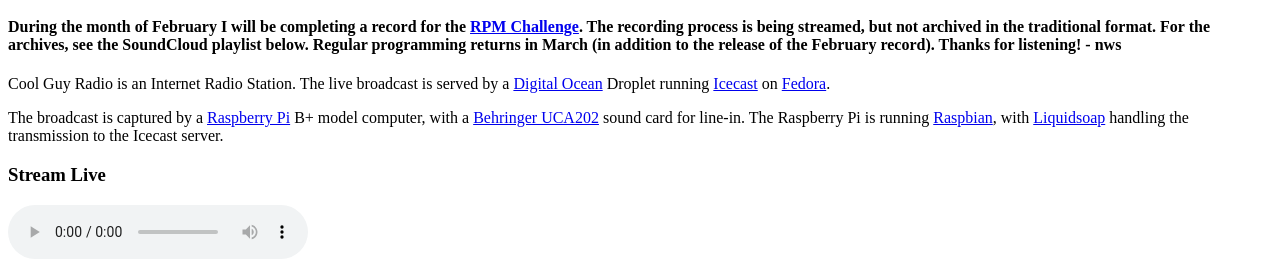
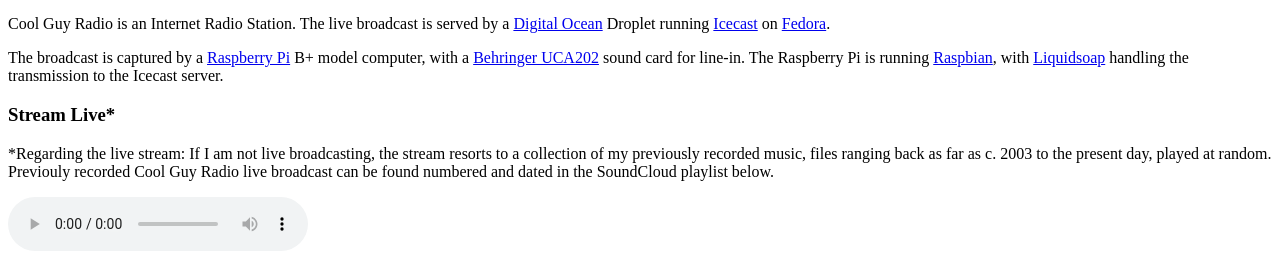
Before and after one commit to nsimoneaux/coolguyradio, a plain HTML site: page index.html in a window 1280 px wide. Shown: the part 150-420 px from the top of the page. Drawn offline with Linux system fonts and the light colour scheme.

Commit message:
rpm update

```diff
--- a/index.html
+++ b/index.html
@@ -34,14 +34,15 @@
         <h3>
 <a id="what-is-cool-guy-radio--sunglassesradio" class="anchor" href="#what-is-cool-guy-radio--sunglassesradio" aria-hidden="true"><span class="octicon octicon-link"></span></a>What is "Cool Guy Radio"?  <img class="emoji" title=":sunglasses:" alt=":sunglasses:" src="https://assets-cdn.github.com/images/icons/emoji/unicode/1f60e.png" height="20" width="20"><img class="emoji" title=":radio:" alt=":radio:" src="https://assets-cdn.github.com/images/icons/emoji/unicode/1f4fb.png" height="20" width="20">
 </h3>
-          <h4>During the month of February I will be completing a record for the <a href="http://rpmchallenge.com/">RPM Challenge</a>. The recording process is being streamed, but not archived in the traditional format. For the archives, see the SoundCloud playlist below. Regular programming returns in March (in addition to the release of the February record). Thanks for listening! - nws</h4>
 
 <p>Cool Guy Radio is an Internet Radio Station. The live broadcast is served by a <a href="https://www.digitalocean.com">Digital Ocean</a> Droplet running <a href="http://www.icecast.org">Icecast</a> on <a href="https://getfedora.org">Fedora</a>.</p>
 
 <p>The broadcast is captured by a <a href="https://www.raspberrypi.org">Raspberry Pi</a> B+ model computer, with a <a href="http://www.music-group.com/Categories/Behringer/Computer-Audio/Audio-Interfaces/UCA202/p/P0484">Behringer UCA202</a> sound card for line-in. The Raspberry Pi is running <a href="https://www.raspbian.org">Raspbian</a>, with <a href="http://liquidsoap.fm">Liquidsoap</a> handling the transmission to the Icecast server.</p>
 
 <h3>
-<a id="stream-live" class="anchor" href="#stream-live" aria-hidden="true"><span class="octicon octicon-link"></span></a>Stream Live</h3>
+<a id="stream-live" class="anchor" href="#stream-live" aria-hidden="true"><span class="octicon octicon-link"></span></a>Stream Live*</h3>
+
+          <p>*Regarding the live stream: If I am not live broadcasting, the stream resorts to a collection of my previously recorded music, files ranging back as far as c. 2003 to the present day, played at random. Previouly recorded Cool Guy Radio live broadcast can be found numbered and dated in the SoundCloud playlist below.</p>
 
 <p><audio controls src="http://stream.coolguyradio.com/live">Your browser does not support audio.</audio></p>
 
```
